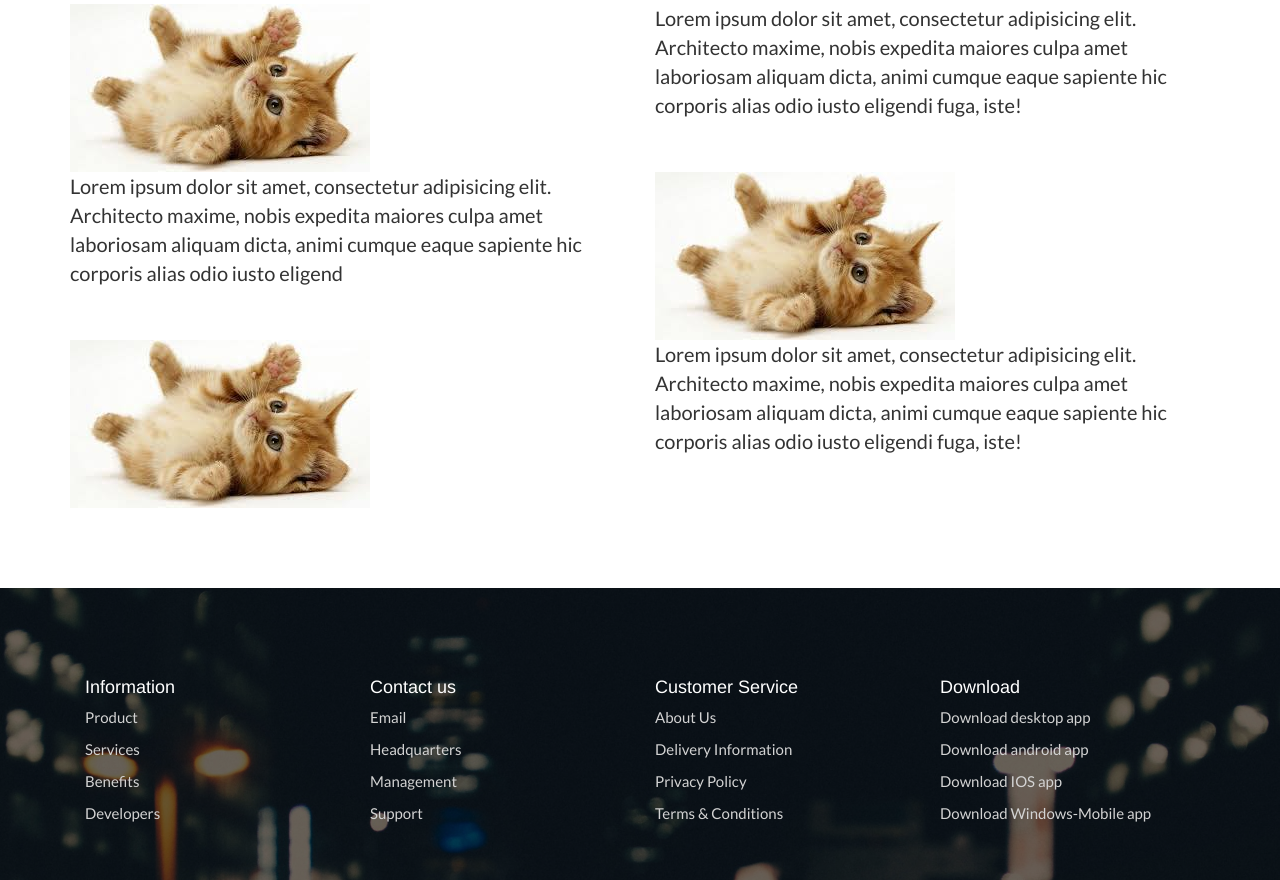
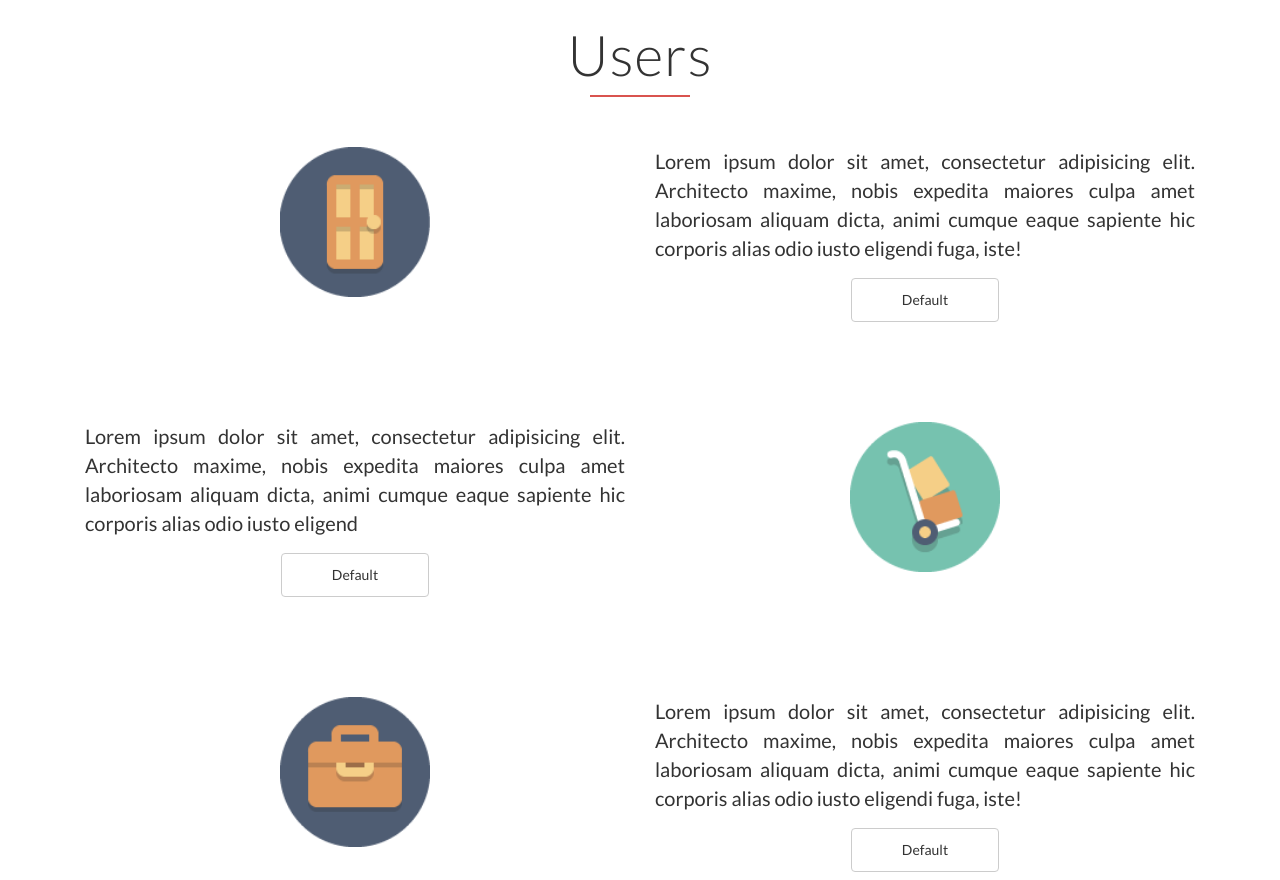
Before and after one commit to drakche/drakche.github.io, a plain HTML site: page index.html in a window 1280 px wide. Shown: the part 1920-2800 px from the top of the page. Drawn offline with nearby package versions, Linux system fonts and the light colour scheme.

Commit message:
Users section model update!
Users section model update!

```diff
--- a/index.html
+++ b/index.html
@@ -28,7 +28,7 @@
               <li><a href="#hero">Home</a></li>
               <li><a href="#mission">Our mission</a></li>
               <li><a href="#process">Process</a></li>
-              <li><a href="#order">Order</a></li>
+              <li><a href="#order">Users</a></li>
               <li><a href="#modal">Sign up</a></li>
             </ul>
           </div><!--/.nav-collapse -->
@@ -99,29 +99,39 @@
 
   <section id="users">
     <div class="container">
-      <div class="row">
+      <h2>Users</h2>
+      <div class="row" id="dasper_1_row"><!--1-->
+        <div id="dasper1">
           <div class="col-md-6">
-          <img src="i/content/cat.jpg" alt="">
+            <img src="i/icons/icon1.png" alt="" class="icon-users">
           </div>
           <div class="col-md-6">
               <p>Lorem ipsum dolor sit amet, consectetur adipisicing elit. Architecto maxime, nobis expedita maiores culpa amet laboriosam aliquam dicta, animi cumque eaque sapiente hic corporis alias odio iusto eligendi fuga, iste!</p>
+              <button type="button" class="btn btn-default btn-medium">Default</button>
+          </div>
         </div>
       </div> <!--row 1-->
-      <div class="row">
-        <div class="col-md-6">
-            <p>Lorem ipsum dolor sit amet, consectetur adipisicing elit. Architecto maxime, nobis expedita maiores culpa amet laboriosam aliquam dicta, animi cumque eaque sapiente hic corporis alias odio iusto eligend
+      <div class="row" id="dasper_2_row"><!--2-->
+        <div id="dasper2">
+          <div class="col-md-6 col-md-push-6">
+            <img src="i/icons/icon2.png" alt=""class="icon-users">
           </div>
-        <div class="col-md-6">
-          <img src="i/content/cat.jpg" alt="">
+          <div class="col-md-6 col-md-pull-6">
+              <p>Lorem ipsum dolor sit amet, consectetur adipisicing elit. Architecto maxime, nobis expedita maiores culpa amet laboriosam aliquam dicta, animi cumque eaque sapiente hic corporis alias odio iusto eligend</p>
+              <button type="button" class="btn btn-default btn-medium">Default</button>
+          </div>
         </div>
       </div> <!--row 2-->
 
-      <div class="row">
+      <div class="row" id="dasper_3_row"><!--3-->
+        <div id="dasper3">
           <div class="col-md-6">
-          <img src="i/content/cat.jpg" alt="">
+            <img src="i/icons/icon3.png" alt=""class="icon-users">
           </div>
           <div class="col-md-6">
             <p>Lorem ipsum dolor sit amet, consectetur adipisicing elit. Architecto maxime, nobis expedita maiores culpa amet laboriosam aliquam dicta, animi cumque eaque sapiente hic corporis alias odio iusto eligendi fuga, iste!</p>
+            <button type="button" class="btn btn-default btn-medium">Default</button>
+          </div>
         </div>
       </div> <!--row 3-->
      </div> <!-- container -->
--- a/scss/layout/_page.scss
+++ b/scss/layout/_page.scss
@@ -72,11 +72,31 @@
 }
 // users
 #users {
-	h3 {
-		font-size: 140%;
+	h2 {
 		text-align:center;
-		color:$color-red;
-		text-transform: uppercase;
+		margin-bottom:50px;
+	}
+	p {
+		text-align:justify;
+		margin-bottom:15px;
+	}
+	#dasper_1_row {
+		margin-bottom:50px;
+		text-align:center;
+		padding-bottom:50px;
+		margin-right:0;
+		margin-left:0;
+
+	}
+	#dasper_2_row,
+	#dasper_3_row {
+		@extend #dasper_1_row;
+	}
+	.icon-users {
+		width:150px;
+	}
+	.btn-medium {
+		padding:11px 50px;
 	}
 }
 //modal
```
Also changed, not shown: css/app.css, i/icons/icon1.png (added), i/icons/icon2.png (added), i/icons/icon3.png (added), 1 other file. Lines whose indentation alone changed are shown as unchanged.
